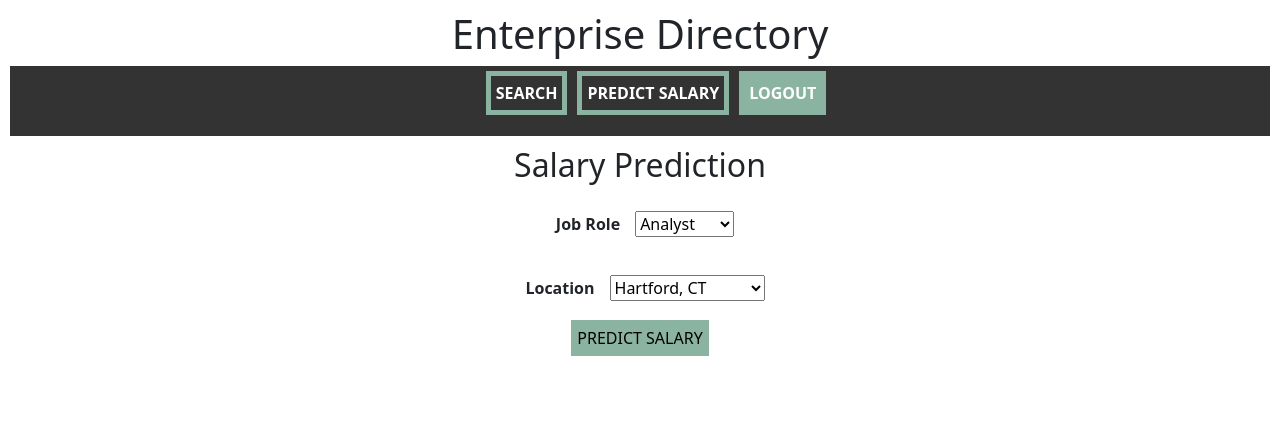
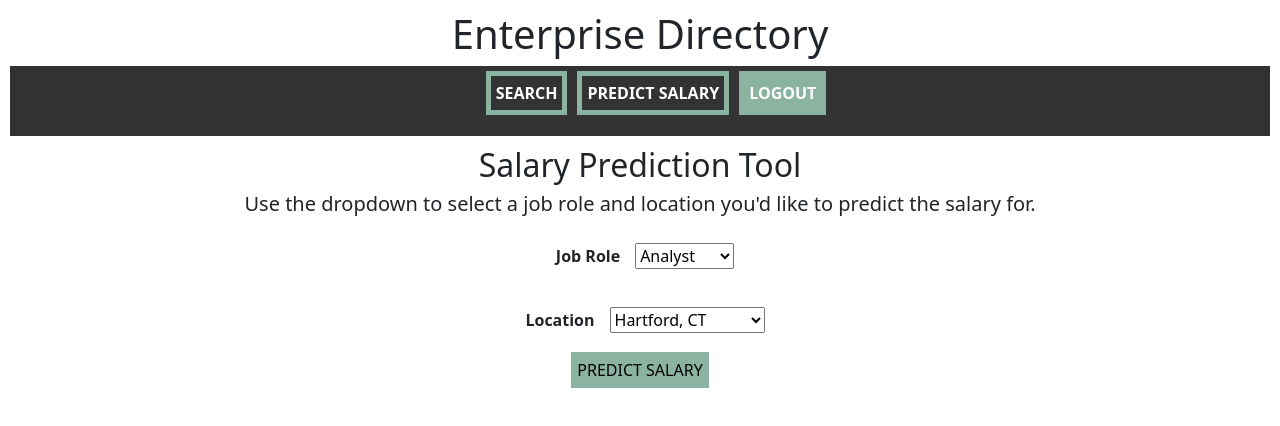
Before and after one commit to JDom12/EDP_capstone, a React (Vite) app in the folder react/: page /predict-salary in a window 1280 px wide. Shown: the top 426 px of the page. Built offline with nearby package versions, Linux system fonts and the light colour scheme; sample sign-in values are in the browser's storage.

Commit message:
adjusted search result display

```diff
--- a/react/src/assets/Emp.css
+++ b/react/src/assets/Emp.css
@@ -2,6 +2,6 @@
     background-color: rgb(139, 179, 162);
     padding: 25px;
     height: 300px;
-    width: 300px;
+    width: 400px;
     margin: 10px;
 }
--- a/react/src/assets/Login.jsx
+++ b/react/src/assets/Login.jsx
@@ -37,12 +37,14 @@ function Login() {
 
         } catch (err) {
             console.error(err);
+            setErrMsg("Invalid login credentials, please try again.")
         }
 
     };
 
     return (
         <>
+            <h2>Login to Access the Enterprise Directory</h2>
             <div>
                 <form>
                     <label htmlFor="id">Employee ID </label>
--- a/react/src/assets/SalaryPredictor.jsx
+++ b/react/src/assets/SalaryPredictor.jsx
@@ -38,7 +38,8 @@ function SalaryPredictor() {
 
     return (
         <div className="salary-predictor">
-            <h2>Salary Prediction</h2>
+            <h2>Salary Prediction Tool</h2>
+            <h5>Use the dropdown to select a job role and location you'd like to predict the salary for.</h5>
 
             <form>
                 <div>
--- a/react/src/assets/Search.css
+++ b/react/src/assets/Search.css
@@ -1,8 +1,11 @@
 .emp-list {
     display: flex;
     flex-wrap: wrap;
+    padding: 0 0 0 100px;
+
 }
 
 .search-container {
     padding: 10px;
+    align-items: center;
 }
--- a/react/src/assets/Search.jsx
+++ b/react/src/assets/Search.jsx
@@ -31,6 +31,8 @@ function Search() {
   };
 
   return (
+    <>
+    <h2>Search the Enterprise Directory</h2>
     <div className="search-container">
       <input
         type="text"
@@ -55,6 +57,7 @@ function Search() {
             </div>
         )}
     </div>
+    </>
   );
 }
 
```
